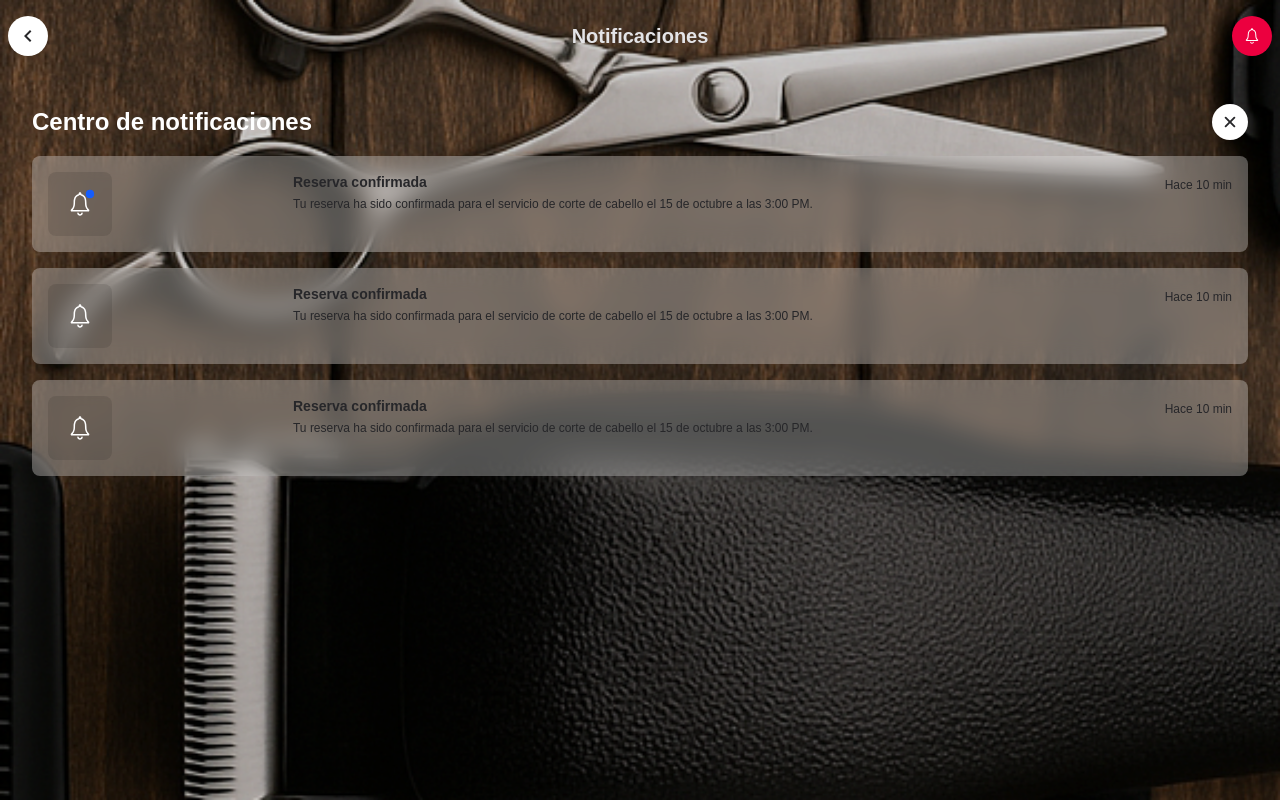
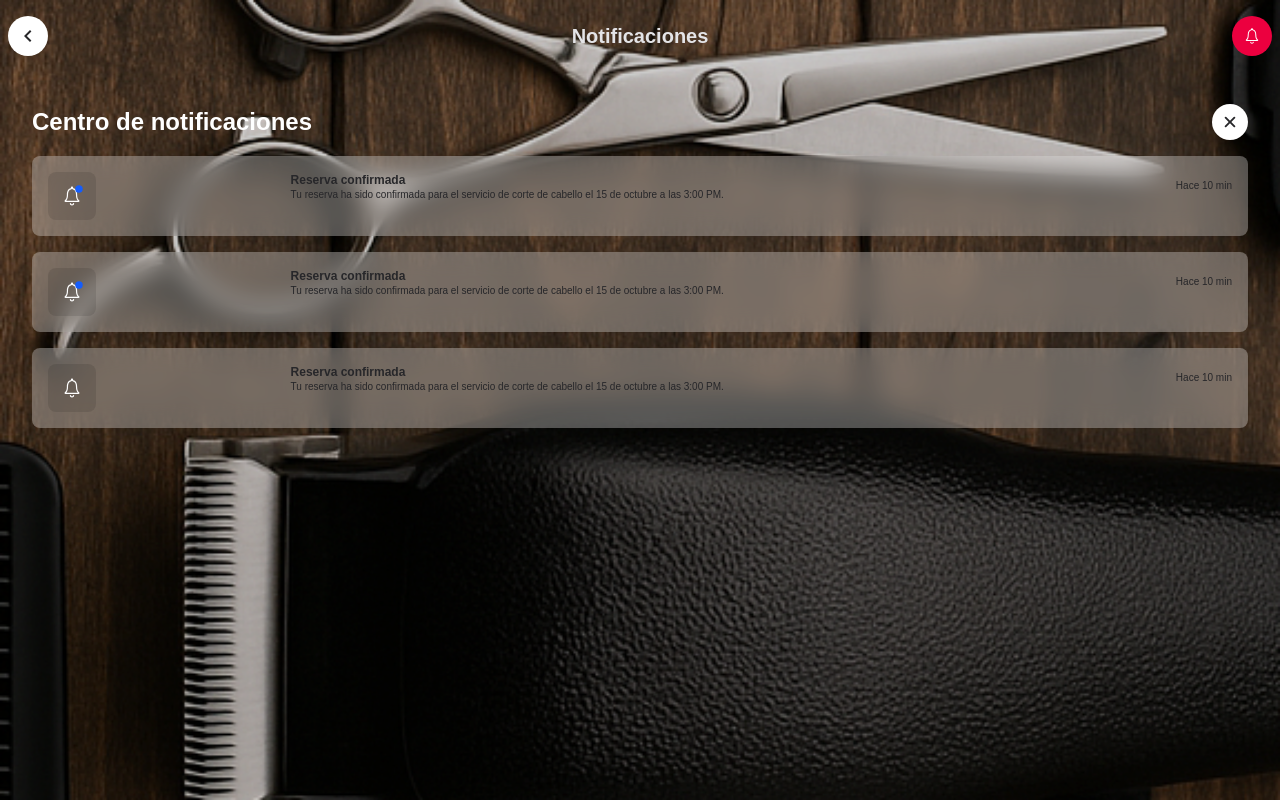
Before and after one commit to mateodevcode/app-barbershop, a Next.js app: page / in a window 1280 px wide. Both pictures are taken after a click on the button 1187 px from the left and 28 px from the top of the page. Shown: the top 800 px of the page. Built offline with nearby package versions, Linux system fonts and the light colour scheme; no server answers; the database is empty.

Commit message:
Se mejoro el diseño de las notificaciones

```diff
--- a/src/components/notificaciones/ModalNotificaciones.tsx
+++ b/src/components/notificaciones/ModalNotificaciones.tsx
@@ -71,60 +71,62 @@ const ModalNotificaciones = () => {
               </div>
               {/* Notificaciones */}
               <div className="mt-4 flex flex-col gap-4">
-                <div className="flex items-start justify-between bg-white/30 hover:bg-white/50 backdrop-blur-md rounded-lg p-4 cursor-pointer select-none">
-                  <div className="w-16 h-16 flex items-center justify-center bg-black/10 rounded-lg relative">
-                    <TbPointFilled className="absolute text-xl text-blue-600 top-3 right-3" />
-                    <IoIosNotificationsOutline className="text-3xl text-white" />
+                <div className="flex items-start justify-between bg-white/30 hover:bg-white/50 backdrop-blur-md rounded-lg p-4 cursor-pointer select-none gap-2">
+                  <div className="w-12 h-12 flex items-center justify-center bg-black/10 rounded-lg relative">
+                    <TbPointFilled className="absolute text-lg text-blue-600 top-2 right-2" />
+                    <IoIosNotificationsOutline className="text-2xl text-white" />
                   </div>
-                  <div className="flex flex-col gap-1 w-7/12 text-sm">
-                    <span className="text-sm font-semibold">
+                  <div className="flex flex-col w-7/12 text-sm">
+                    <span className="text-xs font-semibold">
                       Reserva confirmada
                     </span>
-                    <span className="text-xs text-zinc-800">
+                    <span className="text-[10px] text-zinc-800">
                       Tu reserva ha sido confirmada para el servicio de corte de
                       cabello el 15 de octubre a las 3:00 PM.
                     </span>
                   </div>
                   <div className="">
-                    <span className="text-xs text-zinc-800 w-10">
+                    <span className="text-[10px] text-zinc-800 w-10">
                       Hace 10 min
                     </span>
                   </div>
                 </div>
-                <div className="flex items-start justify-between bg-white/30 backdrop-blur-md rounded-lg p-4">
-                  <div className="w-16 h-16 flex items-center justify-center bg-black/10 rounded-lg">
-                    <IoIosNotificationsOutline className="text-3xl text-white" />
+                <div className="flex items-start justify-between bg-white/30 hover:bg-white/50 backdrop-blur-md rounded-lg p-4 cursor-pointer select-none gap-2">
+                  <div className="w-12 h-12 flex items-center justify-center bg-black/10 rounded-lg relative">
+                    <TbPointFilled className="absolute text-lg text-blue-600 top-2 right-2" />
+                    <IoIosNotificationsOutline className="text-2xl text-white" />
                   </div>
-                  <div className="flex flex-col gap-1 w-7/12 text-sm">
-                    <span className="text-sm font-semibold">
+                  <div className="flex flex-col w-7/12 text-sm">
+                    <span className="text-xs font-semibold">
                       Reserva confirmada
                     </span>
-                    <span className="text-xs text-zinc-800">
+                    <span className="text-[10px] text-zinc-800">
                       Tu reserva ha sido confirmada para el servicio de corte de
                       cabello el 15 de octubre a las 3:00 PM.
                     </span>
                   </div>
                   <div className="">
-                    <span className="text-xs text-zinc-800 w-10">
+                    <span className="text-[10px] text-zinc-800 w-10">
                       Hace 10 min
                     </span>
                   </div>
                 </div>
-                <div className="flex items-start justify-between bg-white/30 backdrop-blur-md rounded-lg p-4">
-                  <div className="w-16 h-16 flex items-center justify-center bg-black/10 rounded-lg">
-                    <IoIosNotificationsOutline className="text-3xl text-white" />
+                <div className="flex items-start justify-between bg-white/30 hover:bg-white/50 backdrop-blur-md rounded-lg p-4 cursor-pointer select-none gap-2">
+                  <div className="w-12 h-12 flex items-center justify-center bg-black/10 rounded-lg relative">
+                    {/* <TbPointFilled className="absolute text-lg text-blue-600 top-2 right-2" /> */}
+                    <IoIosNotificationsOutline className="text-2xl text-white" />
                   </div>
-                  <div className="flex flex-col gap-1 w-7/12 text-sm">
-                    <span className="text-sm font-semibold">
+                  <div className="flex flex-col w-7/12 text-sm">
+                    <span className="text-xs font-semibold">
                       Reserva confirmada
                     </span>
-                    <span className="text-xs text-zinc-800">
+                    <span className="text-[10px] text-zinc-800">
                       Tu reserva ha sido confirmada para el servicio de corte de
                       cabello el 15 de octubre a las 3:00 PM.
                     </span>
                   </div>
                   <div className="">
-                    <span className="text-xs text-zinc-800 w-10">
+                    <span className="text-[10px] text-zinc-800 w-10">
                       Hace 10 min
                     </span>
                   </div>
```
